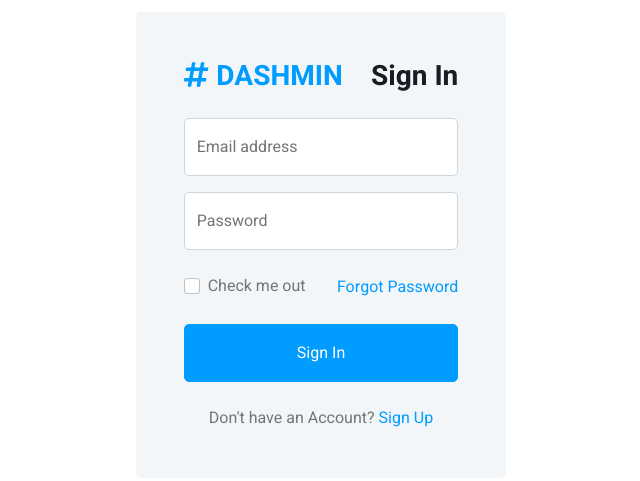
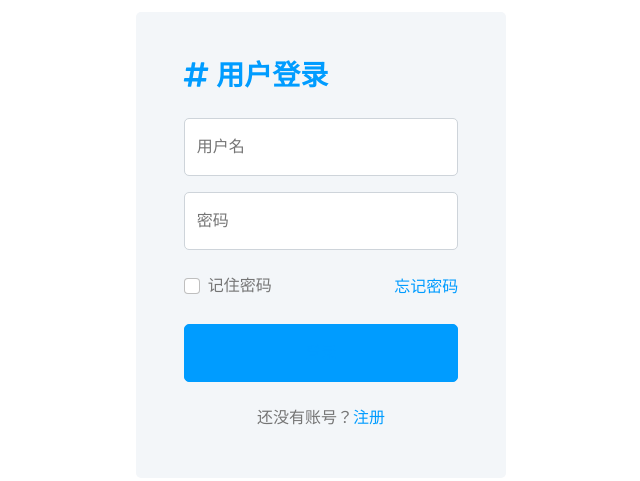
Before and after one commit to jsnlb/ikuns, a plain HTML site: page 前端模板/html/signin.html in a window 1280 px wide. Shown: the part 155-636 px from the top of the page, without its empty margins (319-959 px from the left). Drawn offline with nearby package versions, Linux system fonts and the light colour scheme.

Commit message:
登录页面

```diff
--- a/前端模板/html/signin.html
+++ b/前端模板/html/signin.html
@@ -3,7 +3,7 @@
 
 <head>
     <meta charset="utf-8">
-    <title>DASHMIN - Bootstrap Admin Template</title>
+    <title>登录页面</title>
     <meta content="width=device-width, initial-scale=1.0" name="viewport">
     <meta content="" name="keywords">
     <meta content="" name="description">
@@ -49,27 +49,26 @@
                     <div class="bg-light rounded p-4 p-sm-5 my-4 mx-3">
                         <div class="d-flex align-items-center justify-content-between mb-3">
                             <a href="index.html" class="">
-                                <h3 class="text-primary"><i class="fa fa-hashtag me-2"></i>DASHMIN</h3>
+                                <h3 class="text-primary"><i class="fa fa-hashtag me-2"></i>用户登录</h3>
                             </a>
-                            <h3>Sign In</h3>
                         </div>
                         <div class="form-floating mb-3">
                             <input type="email" class="form-control" id="floatingInput" placeholder="name@example.com">
-                            <label for="floatingInput">Email address</label>
+                            <label for="floatingInput">用户名</label>
                         </div>
                         <div class="form-floating mb-4">
                             <input type="password" class="form-control" id="floatingPassword" placeholder="Password">
-                            <label for="floatingPassword">Password</label>
+                            <label for="floatingPassword">密码</label>
                         </div>
                         <div class="d-flex align-items-center justify-content-between mb-4">
                             <div class="form-check">
                                 <input type="checkbox" class="form-check-input" id="exampleCheck1">
-                                <label class="form-check-label" for="exampleCheck1">Check me out</label>
+                                <label class="form-check-label" for="exampleCheck1">记住密码</label>
                             </div>
-                            <a href="">Forgot Password</a>
+                            <a href="">忘记密码</a>
                         </div>
-                        <button type="submit" class="btn btn-primary py-3 w-100 mb-4">Sign In</button>
-                        <p class="text-center mb-0">Don't have an Account? <a href="">Sign Up</a></p>
+                        <button type="submit" class="btn btn-primary py-3 w-100 mb-4"><a href="index.html">登录</a></button>
+                        <p class="text-center mb-0">还没有账号？<a href="">注册</a></p>
                     </div>
                 </div>
             </div>
```
Also changed, not shown: 前端模板/html/signup.html (+3 -3 lines).
